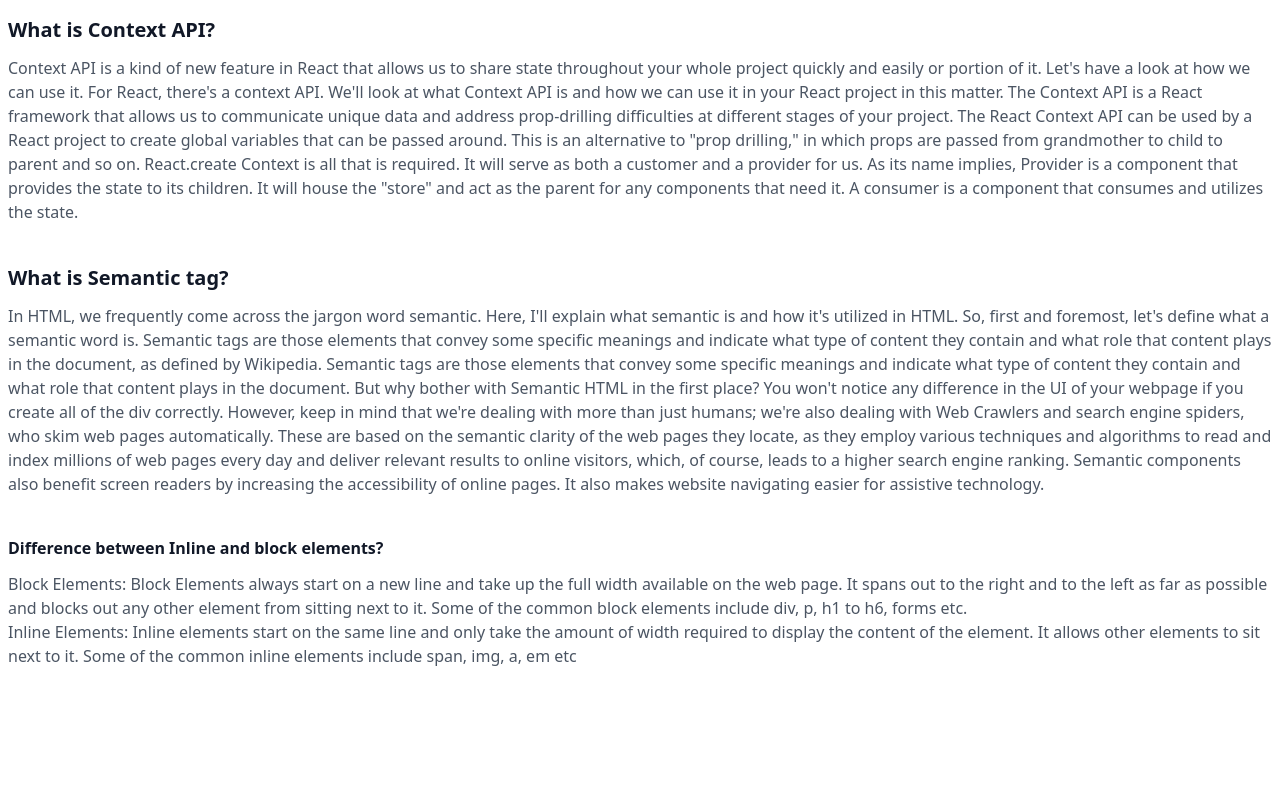
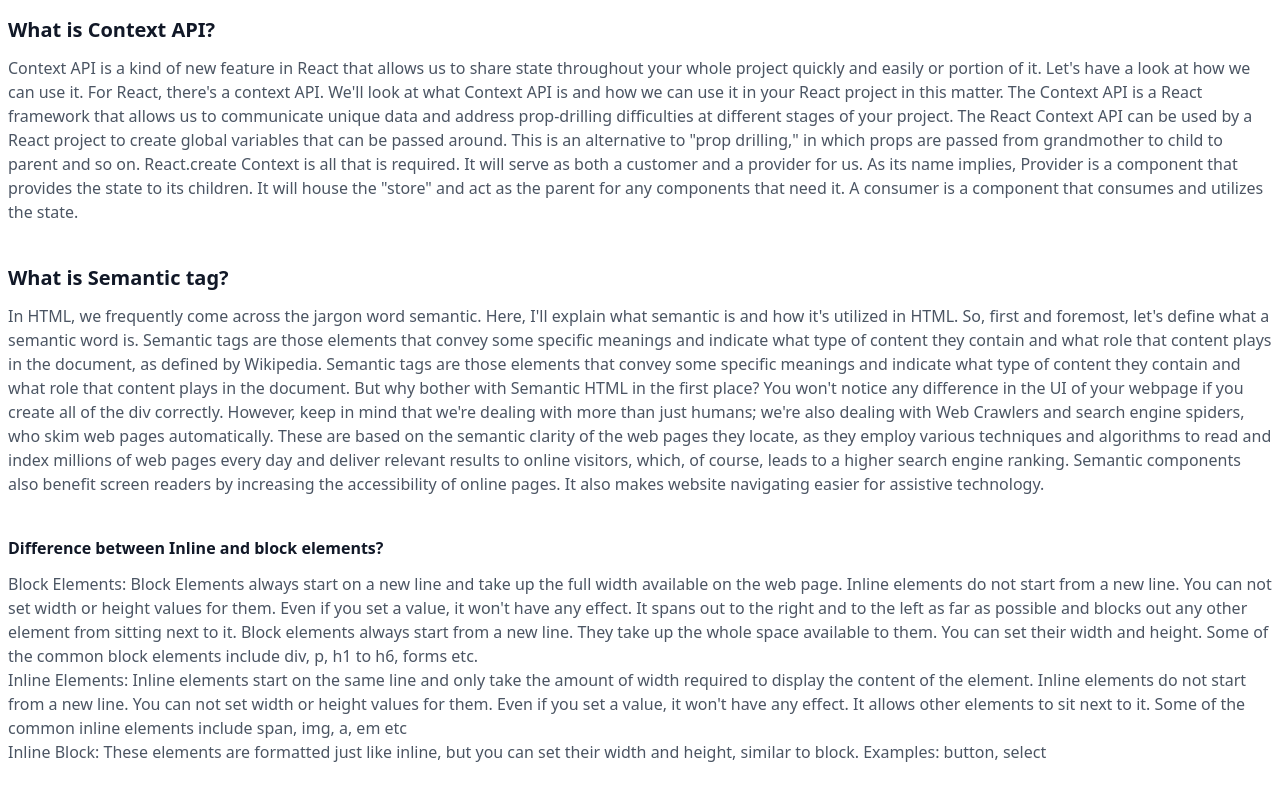
Before and after one commit to hassanmehedi1/review-loader-website, a React (Vite) app: page /blogs in a window 1280 px wide. Shown: the part 200-1000 px from the top of the page. Before the commit the page ends 964 px from the top, so only its background shows below. Built offline with nearby package versions, Linux system fonts and the light colour scheme.

Commit message:
blogs updated

```diff
--- a/src/components/Blogs/Blogs.jsx
+++ b/src/components/Blogs/Blogs.jsx
@@ -57,15 +57,27 @@ const Blogs = () => {
            </p>
            <p class="text-gray-600">
              Block Elements: Block Elements always start on a new line and take
-             up the full width available on the web page. It spans out to the
-             right and to the left as far as possible and blocks out any other
-             element from sitting next to it. Some of the common block elements
-             include div, p, h1 to h6, forms etc.
+             up the full width available on the web page. Inline elements do not
+             start from a new line. You can not set width or height values for
+             them. Even if you set a value, it won't have any effect. It spans
+             out to the right and to the left as far as possible and blocks out
+             any other element from sitting next to it. Block elements always
+             start from a new line. They take up the whole space available to
+             them. You can set their width and height. Some of the common block
+             elements include div, p, h1 to h6, forms etc.
              <p>
                Inline Elements: Inline elements start on the same line and only
                take the amount of width required to display the content of the
-               element. It allows other elements to sit next to it. Some of the
-               common inline elements include span, img, a, em etc
+               element. Inline elements do not start from a new line. You can
+               not set width or height values for them. Even if you set a value,
+               it won't have any effect. It allows other elements to sit next to
+               it. Some of the common inline elements include span, img, a, em
+               etc
+             </p>
+             <p>
+               Inline Block: These elements are formatted just like inline, but
+               you can set their width and height, similar to block. Examples:
+               button, select
              </p>
            </p>
          </div>
```
